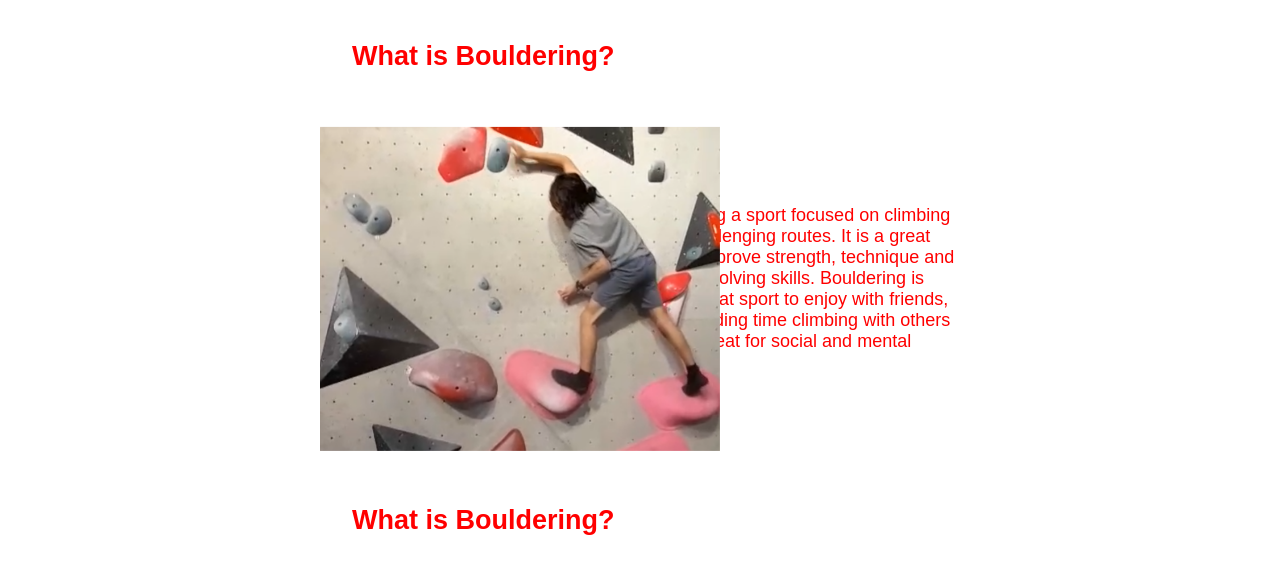
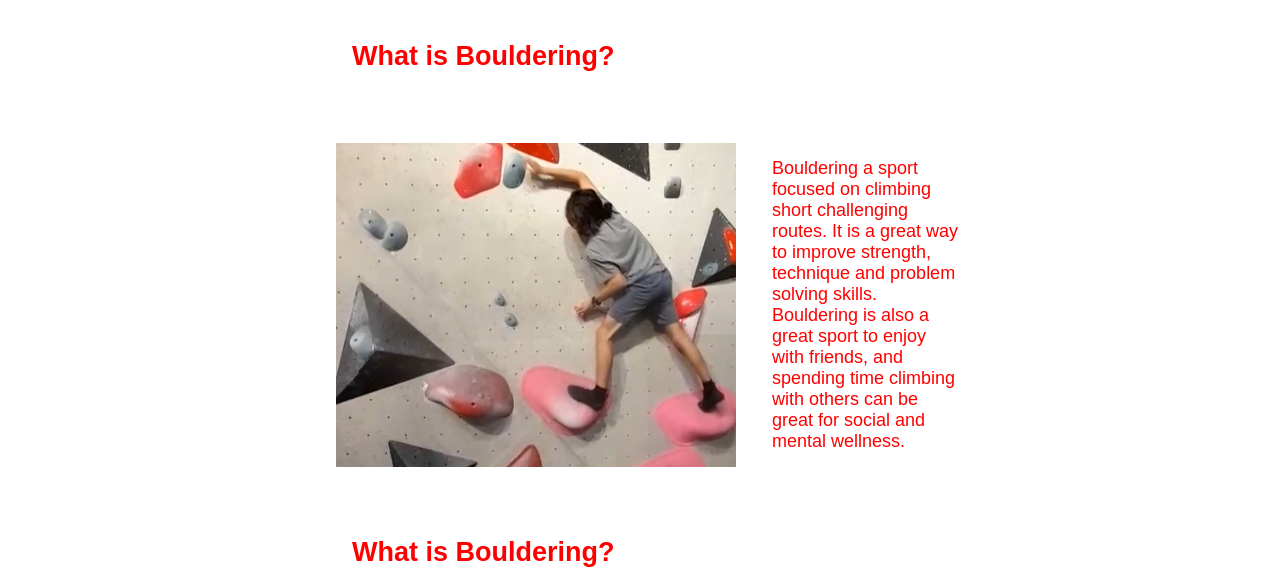
Before and after one commit to LucOzD/coding, a plain HTML site: page index.html in a window 1280 px wide. Shown: the part 187-775 px from the top of the page. Drawn offline with Linux system fonts and the light colour scheme; a web font is replaced by a local one.

Commit message:
nah that didnt work

```diff
--- a/index.html
+++ b/index.html
@@ -39,14 +39,7 @@
                 <div class="column-left">
 
                     <div class="image-paragraph-container">
-                                 <!-- started -->
-            <div class="container">
-                <img src="boulderingme.png" alt="Its me!" class="image">
-                <div class="overlay">
-                  <div class="text">See more -></div>
-                </div>
-              </div>
-<!--done-->
+                      <img src="boulderingme.png" class="imnezh" alt="trust its jerry">
                       <p>Bouldering a sport focused on climbing short challenging routes. It is a great way to improve strength, technique and problem solving skills. Bouldering is also a great sport to enjoy with friends, and spending time climbing with others can be great for social and mental wellness.</p>
                     </div>
 
--- a/style.css
+++ b/style.css
@@ -127,47 +127,3 @@ max-width: 100%;
   height: auto;
 
 }
-
-
-/* i stole this code from some website online */
-
-.container {
-  position: relative;
-  width: 50%;
-}
-
-.image {
-  display: block;
-  width: 100%;
-  height: auto;
-}
-
-.overlay {
-  position: absolute;
-  bottom: 0;
-  left: 0;
-  right: 0;
-  background-color: #008CBA;
-  overflow: hidden;
-  width: 0;
-  height: 100%;
-  transition: .5s ease;
-}
-
-.container:hover .overlay {
-  width: 100%;
-}
-
-.text {
-  white-space: nowrap;
-  color: white;
-  font-size: 20px;
-  position: absolute;
-  overflow: hidden;
-  top: 50%;
-  left: 50%;
-  transform: translate(-50%, -50%);
-  -ms-transform: translate(-50%, -50%);
-}
-
-/* skibidi stop */
```
